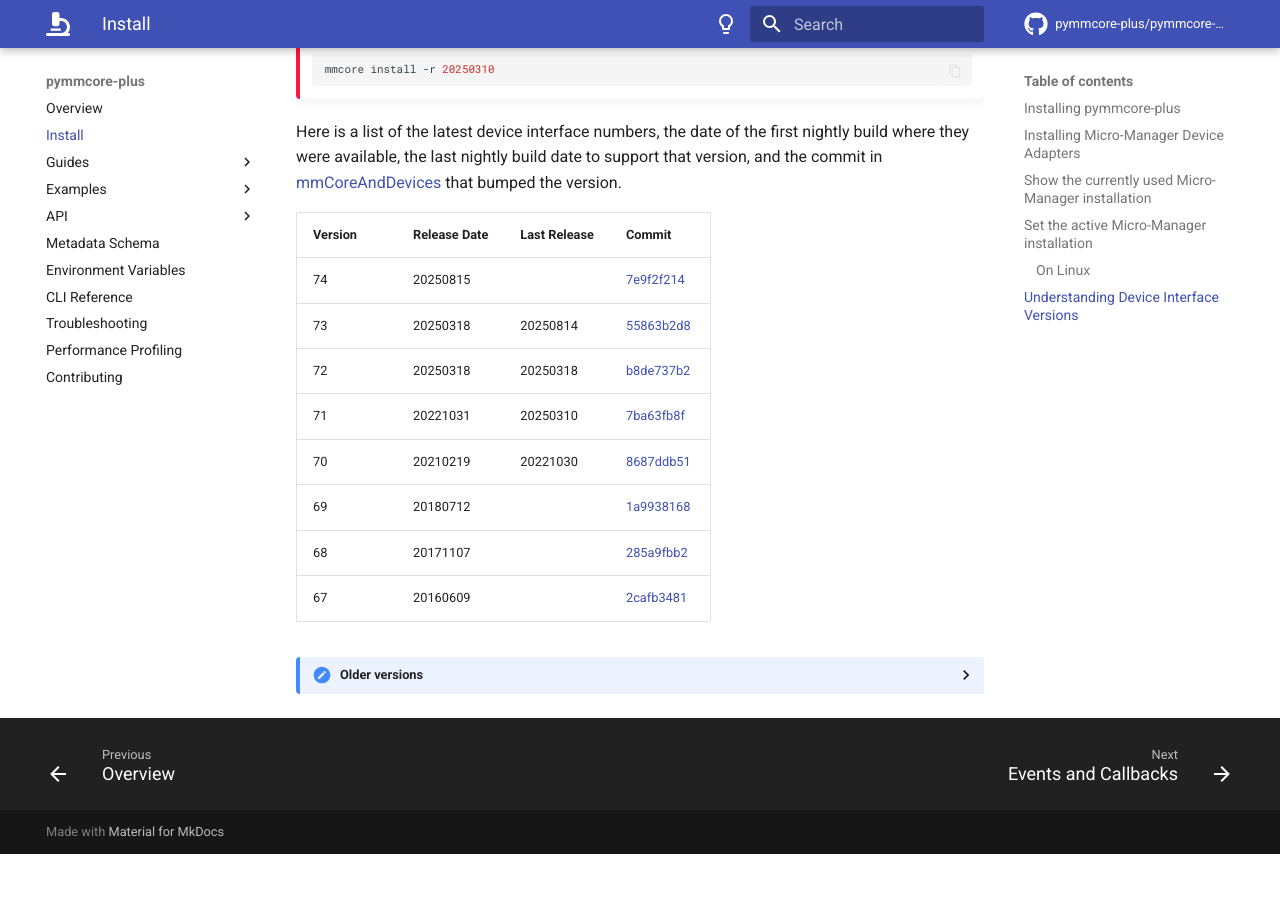
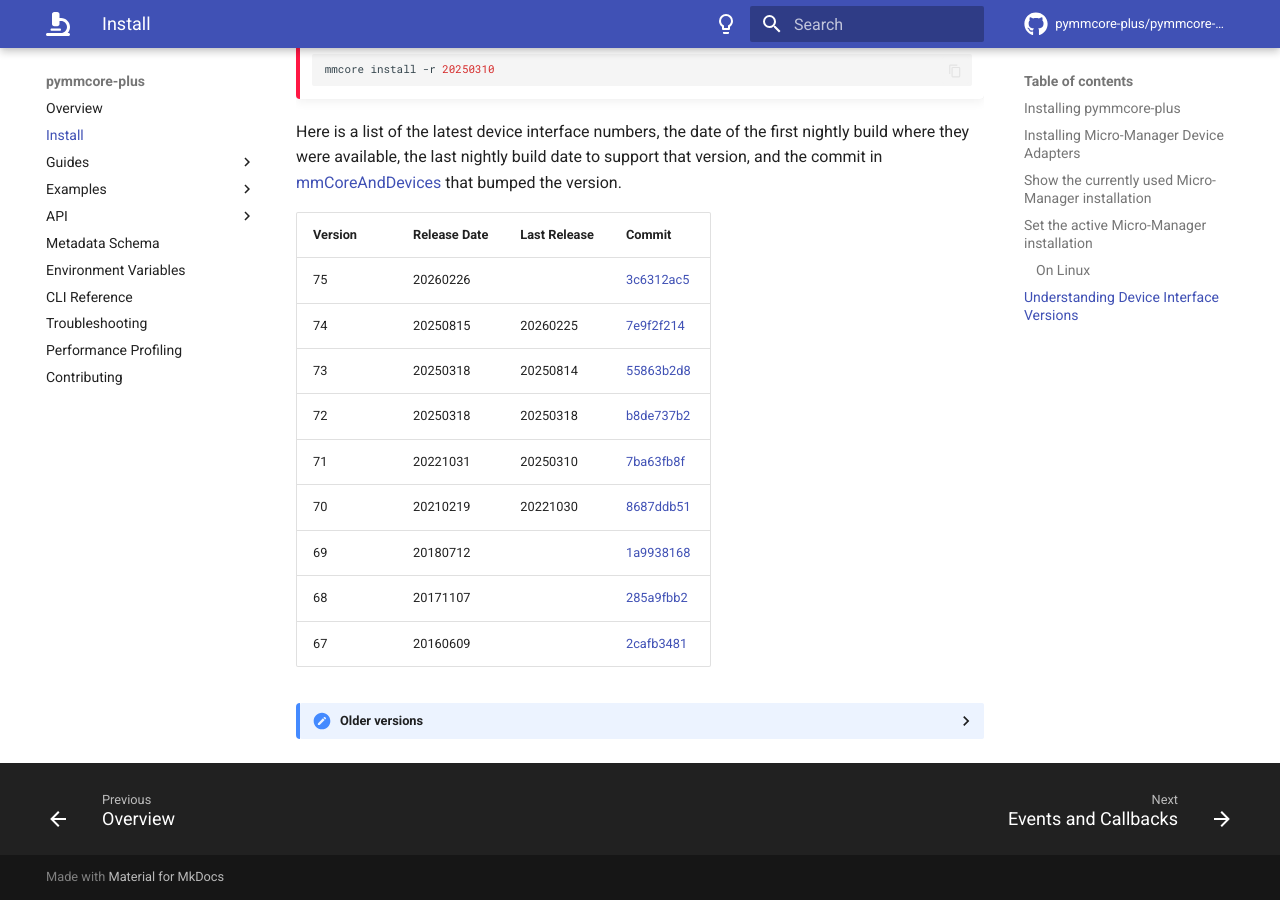
Before and after one commit to pymmcore-plus/pymmcore-plus, an MkDocs documentation site: the page built from docs/install.md, in a window 1280 px wide and 900 px high, scrolled down 2924 px. Built offline with MkDocs 1.6.1 and Material for MkDocs 9.7.7, drawn with Linux system fonts in a browser that asks for light colours; comment, search, counter and statistics services are not loaded; before the commit the page ends 3778 px from its top, so only the background shows below that.

Commit message:
docs: Add DIV 75 to version table (#567)

```diff
--- a/docs/install.md
+++ b/docs/install.md
@@ -160,7 +160,8 @@
 
 |Version|Release Date|Last Release|Commit|
 |-------|----|-----|------|
-|74|20250815|        |[7e9f2f214](https://github.com/micro-manager/mmCoreAndDevices/commit/7e9f2f214)|
+|75|20260226|        |[3c6312ac5](https://github.com/micro-manager/mmCoreAndDevices/commit/3c6312ac5)|
+|74|20250815|20260225|[7e9f2f214](https://github.com/micro-manager/mmCoreAndDevices/commit/7e9f2f214)|
 |73|20250318|20250814|[55863b2d8](https://github.com/micro-manager/mmCoreAndDevices/commit/55863b2d8)|
 |72|20250318|20250318|[b8de737b2](https://github.com/micro-manager/mmCoreAndDevices/commit/b8de737b2)|
 |71|20221031|20250310|[7ba63fb8f](https://github.com/micro-manager/mmCoreAndDevices/commit/7ba63fb8f)|
```
